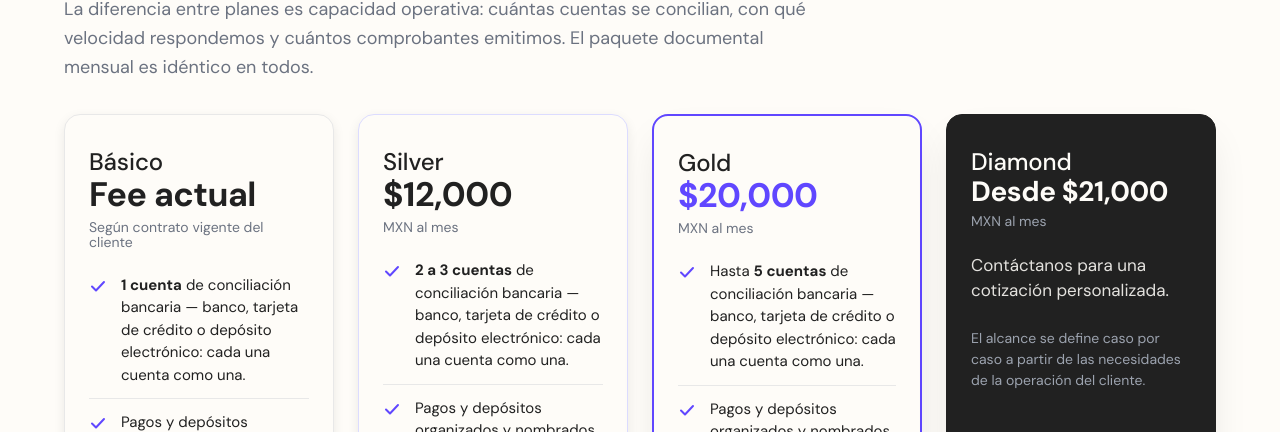
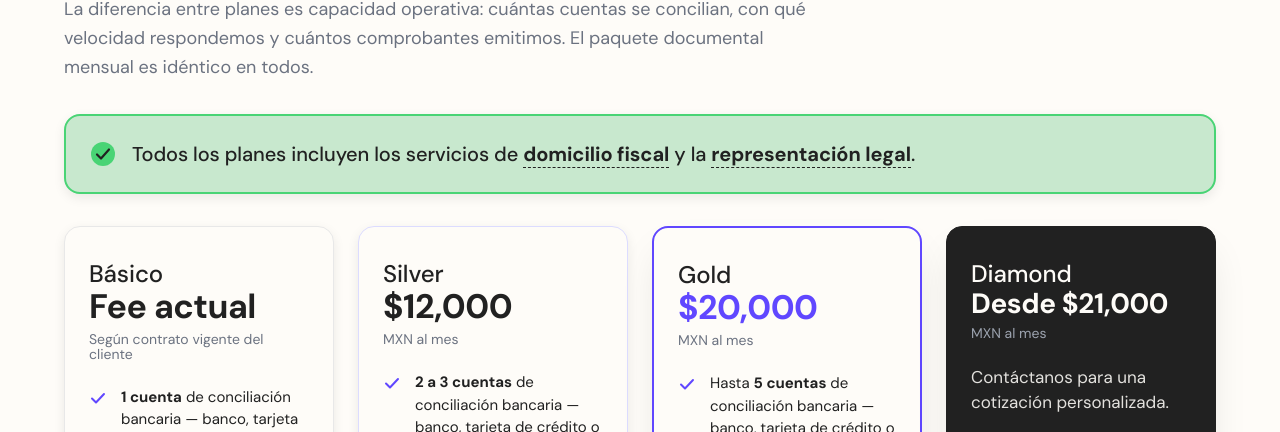
Before and after one commit to nachoucros-col/tally-ops-interface, a plain HTML site: page Claude outputs/planes-contabilidad-legacy-1.html in a window 1280 px wide. Shown: the part 668-1100 px from the top of the page. Drawn offline with Linux system fonts and the light colour scheme.

Commit message:
auto: actualización 2026-10-05 09:17

```diff
--- a/Claude outputs/planes-contabilidad-legacy-1.html
+++ b/Claude outputs/planes-contabilidad-legacy-1.html
@@ -195,6 +195,21 @@ td.no{color:var(--text-secondary);}
 .closing h2{font-size:clamp(28px,3.4vw,40px); font-weight:700; line-height:1.1; letter-spacing:-0.01em;}
 .closing p{font-size:18px; color:var(--text-on-dark); opacity:.85; max-width:70ch;}
 
+/* ===== Banda de servicios incluidos en todos los planes ===== */
+.included{
+  display:flex; align-items:flex-start; gap:var(--space-4);
+  background:var(--green-100); border:2px solid var(--green-500);
+  border-radius:var(--radius-md); padding:var(--space-6);
+  box-shadow:var(--shadow-md);
+}
+.included svg{flex:none; width:26px; height:26px; margin-top:1px;}
+.included p{
+  font-size:clamp(17px,2vw,20px); font-weight:500; line-height:1.4;
+  color:var(--ink); letter-spacing:-0.005em;
+}
+.included .tip{font-weight:700;}
+.included .tip-bubble{font-weight:400;}
+
 /* ===== Tooltip (Axya) ===== */
 .tip{position:relative; display:inline; color:inherit; font-weight:500;
   border-bottom:1px dashed currentColor; cursor:help; outline-offset:3px;}
@@ -292,6 +307,11 @@ footer p{font-size:14px; color:var(--text-secondary);}
         <span class="eyebrow">Niveles de servicio</span>
         <h2>Los cuatro planes</h2>
         <p>La diferencia entre planes es capacidad operativa: cuántas cuentas se concilian, con qué velocidad respondemos y cuántos comprobantes emitimos. El paquete documental mensual es idéntico en todos.</p>
+      </div>
+
+      <div class="included">
+        <svg viewBox="0 0 26 26" aria-hidden="true"><circle cx="13" cy="13" r="12" fill="#49d475"/><path d="M7 13.5l4 4 8-9" fill="none" stroke="#212121" stroke-width="2.2" stroke-linecap="round" stroke-linejoin="round"/></svg>
+        <p>Todos los planes incluyen los servicios de <span class="tip" tabindex="0" role="note" aria-label="Domicilio fiscal. Dirección registrada ante el SAT donde la autoridad localiza y notifica legalmente a tu empresa mexicana. Es obligatoria para operar y la autoridad debe poder verificarla.">domicilio fiscal<span class="tip-bubble" aria-hidden="true">Dirección registrada ante el SAT donde la autoridad localiza y notifica legalmente a tu empresa mexicana. Es obligatoria para operar y la autoridad debe poder verificarla.</span></span> y la <span class="tip" tabindex="0" role="note" aria-label="Representación legal. Persona designada para actuar a nombre de tu empresa mexicana ante autoridades y terceros, y firmar los trámites que la sociedad requiere.">representación legal<span class="tip-bubble" aria-hidden="true">Persona designada para actuar a nombre de tu empresa mexicana ante autoridades y terceros, y firmar los trámites que la sociedad requiere.</span></span>.</p>
       </div>
 
       <div class="tiers">
```
